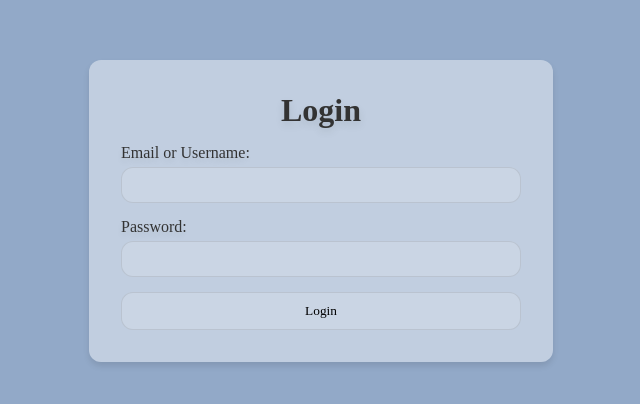
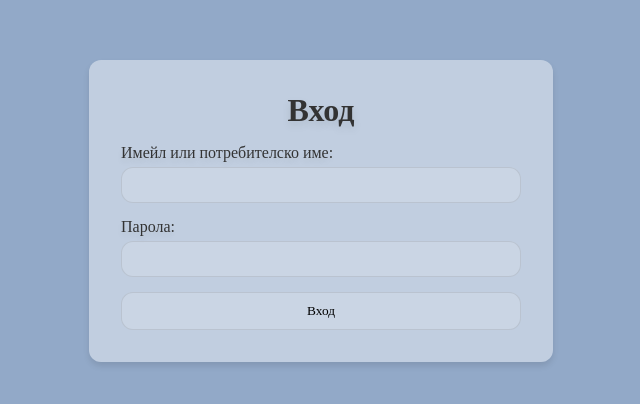
Before and after one commit to Asterix-Tech-Academy/astrix-classwork-frontend, a React (Vite) app: page /login in a window 1280 px wide. Shown: the part 194-598 px from the top of the page, without its empty margins (319-959 px from the left). Built offline with nearby package versions, Linux system fonts and the light colour scheme; a web font is replaced by a local one.

Commit message:
changes in login

```diff
--- a/src/components/Admin/ClassManagement.jsx
+++ b/src/components/Admin/ClassManagement.jsx
@@ -7,14 +7,18 @@ function ClassManagement() {
       name: 'Английски език',
       teacher: 'Пенка Пенкова',
       students: ['Преслав Колев', 'Иван Иванов']
+    },
+    {
+      id: 2,
+      name: 'Немски език',
+      teacher: 'Киро Киров',
+      students: ['Йово Михов', 'Петя Петрова', 'Мария Маринова', 'Иван Иванов', 'Георги Георгиев', 'Иван Георгиев']
     }
   ]);
 
   return (
     <div className="class-management">
-      <h2>Управление на Класове</h2>
-
-      <div className="class-list panel">
+      <h2 style={{"margin-bottom": "20px"}}>Управление на Класове</h2>
         {classes.map(cls => (
           <div key={cls.id} className="class-card">
             <h3>{cls.name}</h3>
@@ -32,7 +36,6 @@ function ClassManagement() {
             </div>
           </div>
         ))}
-      </div>
     </div>
   );
 }
--- a/src/components/Admin/LogManager.jsx
+++ b/src/components/Admin/LogManager.jsx
@@ -51,7 +51,7 @@ function LogManager() {
 
   return (
     <div className="log-management">
-      <h2>Системен Журнал</h2>
+      <h2 style={{"margin-bottom": "20px"}}>Системен Журнал</h2>
 
       <div className="log-filters panel">
         <button
--- a/src/components/Admin/PendingUsers.jsx
+++ b/src/components/Admin/PendingUsers.jsx
@@ -51,7 +51,7 @@ function PendingUsers() {
 
   return (
     <div className="pending-users">
-      <h2>Чакащи Регистрации</h2>
+      <h2 style={{"margin-bottom": "20px"}}>Чакащи Регистрации</h2>
       {pendingUsers.length === 0 ? (
         <p>Няма чакащи регистрации</p>
       ) : (
--- a/src/components/Admin/UserManagement.jsx
+++ b/src/components/Admin/UserManagement.jsx
@@ -4,6 +4,13 @@ function UserManagement() {
   const [users] = useState([
     { id: 1, name: 'Преслав Колев', role: 'ученик', class: '11A' },
     { id: 2, name: 'Пенка Пенкова', role: 'учител', subjects: ['Английски'] },
+    { id: 3, name: 'Ивана Петрова', role: 'ученик', class: '10Б' },
+    { id: 4,name: 'Мария Димитрова', role: 'учител', subjects: ['Математика', 'Информатика'] },
+    { id: 5, name: 'Стоян Николов', role: 'ученик', class: '12В' },
+    { id: 6, name: 'Антон Стоянов', role: 'admin', subjects: [] },
+    { id: 7, name: 'Лилия Тодорова', role: 'учител', subjects: ['История', 'География'] },
+    { id: 8, name: 'Елена Василева', role: 'ученик', class: '10A' },
+    { id: 9, name: 'Петър Николаев', role: 'учител', subjects: ['Физика'] },
   ]);
 
   const [newUser, setNewUser] = useState({
@@ -25,7 +32,7 @@ function UserManagement() {
 
   return (
     <div className="user-management">
-      <h2>Управление на Потребители</h2>
+      <h2 style={{"margin-bottom": "20px"}}>Управление на Потребители</h2>
 
       <div className="user-list panel">
         <h3>Текущи Потребители</h3>
--- a/src/components/Auth/Login.jsx
+++ b/src/components/Auth/Login.jsx
@@ -23,24 +23,23 @@ const Login = () => {
       };
 
       const response = await login(credentials);
-      console.log('Login successful:', response);
+      console.log('Успешно влизане:', response);
 
       localStorage.setItem('user', JSON.stringify(response));
 
-      // Navigate based on the role returned from the server
       switch(response.role) {
         case 'admin':
           navigate('/admin');
           break;
         case 'teacher':
-          navigate('/dashboard');
+          navigate('/');
           break;
         default:
           navigate('/');
       }
     } catch (err) {
-      setError(err.message || 'Login failed. Please check your credentials.');
-      console.error('Login error:', err);
+      setError(err.message || 'Неуспешно влизане. Моля, проверете вашите данни.');
+      console.error('Грешка при влизане:', err);
     } finally {
       setIsLoading(false);
     }
@@ -49,10 +48,10 @@ const Login = () => {
   return (
     <div className="auth-container">
       <form onSubmit={handleSubmit} className="auth-form">
-        <h2>Login</h2>
+        <h2>Вход</h2>
         {error && <div className="error-message">{error}</div>}
         <div className="form-group">
-          <label>Email or Username:</label>
+          <label>Имейл или потребителско име:</label>
           <input
             type="text"
             value={identifier}
@@ -61,7 +60,7 @@ const Login = () => {
           />
         </div>
         <div className="form-group">
-          <label>Password:</label>
+          <label>Парола:</label>
           <input
             type="password"
             value={password}
@@ -70,7 +69,7 @@ const Login = () => {
           />
         </div>
         <button type="submit" disabled={isLoading}>
-          {isLoading ? 'Logging in...' : 'Login'}
+          {isLoading ? 'Влизане...' : 'Вход'}
         </button>
       </form>
     </div>
```
